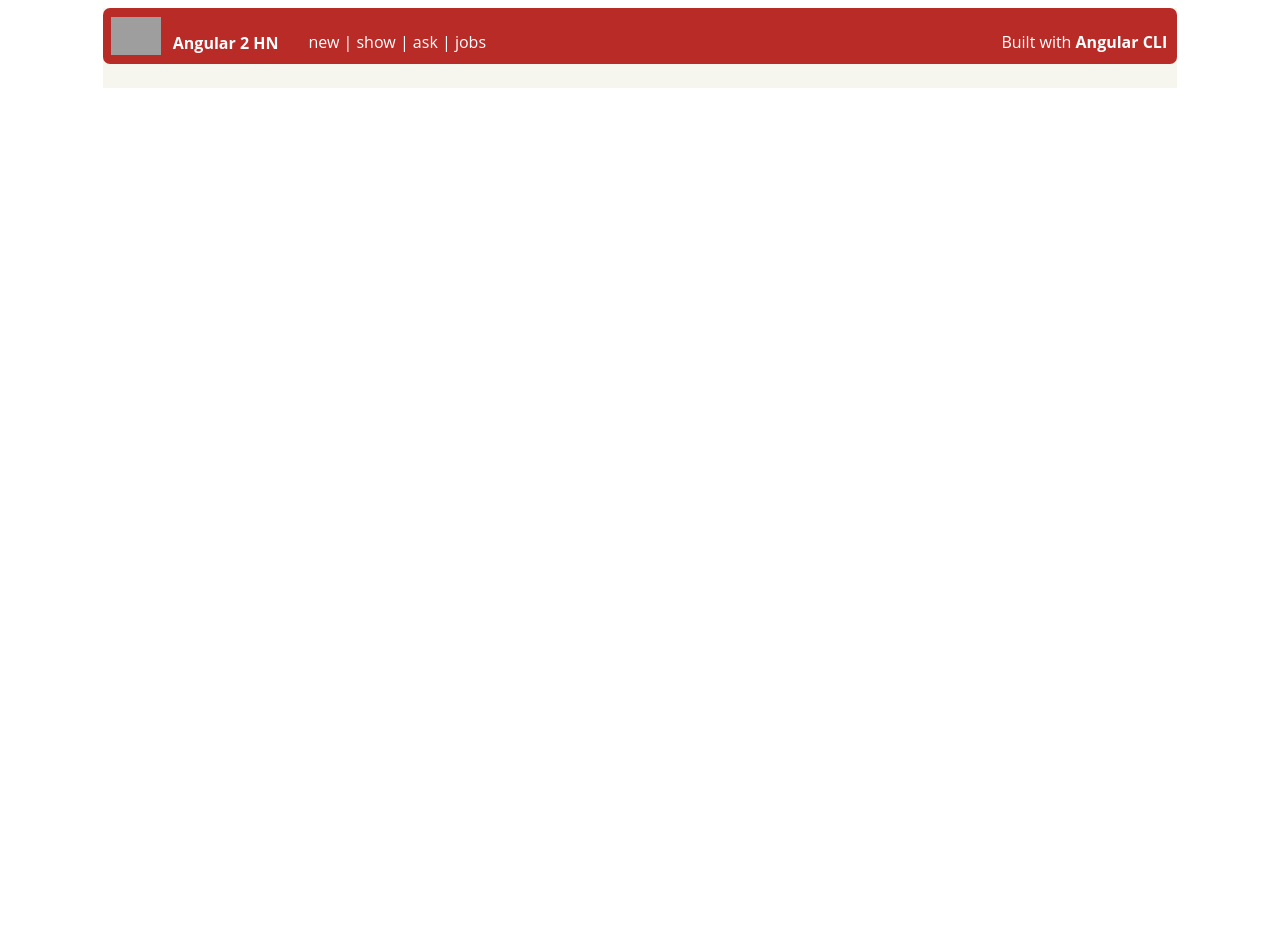
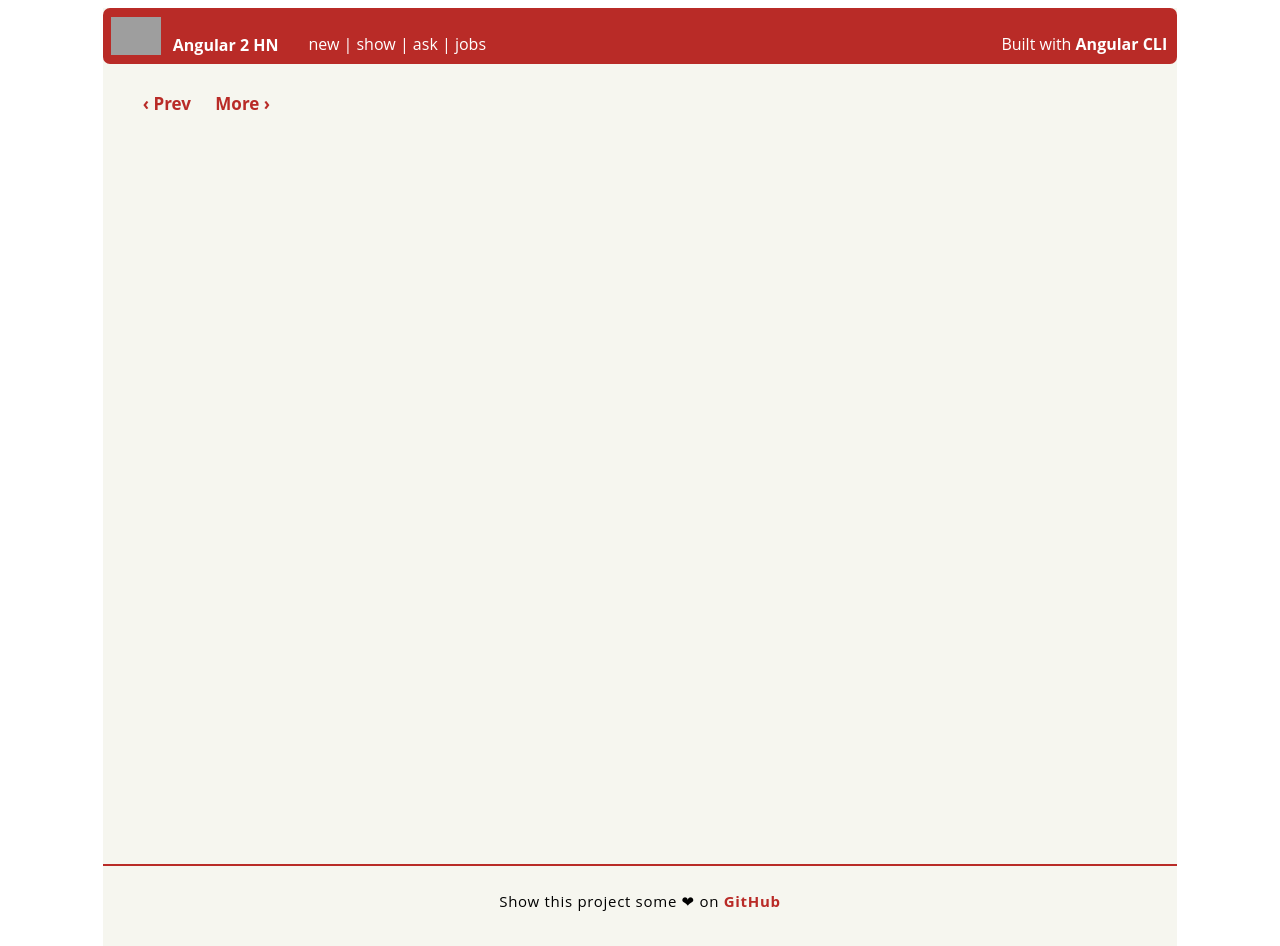
Before and after one commit to rhifynnauso/angular2-hn, an Angular app: page / in a window 1280 px wide. Before the commit the page ends 800 px from the top, so only its background shows below. Built offline with nearby package versions, Linux system fonts and the light colour scheme; grey boxes are pictures that could not be loaded.

Commit message:
add footer and stories components

```diff
--- a/src/app/app.component.html
+++ b/src/app/app.component.html
@@ -1,3 +1,5 @@
 <div id="wrapper">
   <app-header></app-header>
+  <app-stories></app-stories>
+  <app-footer></app-footer>
 </div>
--- a/src/app/app.module.ts
+++ b/src/app/app.module.ts
@@ -5,11 +5,15 @@ import { HttpModule } from '@angular/http';
 
 import { AppComponent } from './app.component';
 import { HeaderComponent } from './header/header.component';
+import { StoriesComponent } from './stories/stories.component';
+import { FooterComponent } from './footer/footer.component';
 
 @NgModule({
   declarations: [
     AppComponent,
-    HeaderComponent
+    HeaderComponent,
+    StoriesComponent,
+    FooterComponent
   ],
   imports: [
     BrowserModule,
--- /dev/null
+++ b/src/app/footer/footer.component.html
@@ -0,0 +1,3 @@
+<center id="footer">
+    <p>Show this project some ❤ on <a href="https://github.com/hdjirdeh/angular2-hn" target="_blank">GitHub</a></p>
+ </center>
--- /dev/null
+++ b/src/app/footer/footer.component.scss
@@ -0,0 +1,23 @@
+$mobile-only: "only screen and (max-width : 768px)";
+
+#footer {
+  position: relative;
+  padding: 10px;
+  height: 60px;
+  border-top: 2px solid #b92b27;
+  letter-spacing: 0.7px;
+
+  a {
+  	color: #b92b27;
+  	font-weight: bold;
+  	text-decoration: none;
+  }
+
+  &:hover {
+  	text-decoration: underline;
+  }
+
+  @media #{$mobile-only} {
+    display: none;
+  }
+}
--- /dev/null
+++ b/src/app/footer/footer.component.ts
@@ -0,0 +1,15 @@
+import { Component, OnInit } from '@angular/core';
+
+@Component({
+  selector: 'app-footer',
+  templateUrl: './footer.component.html',
+  styleUrls: ['./footer.component.scss']
+})
+export class FooterComponent implements OnInit {
+
+  constructor() { }
+
+  ngOnInit() {
+  }
+
+}
--- a/src/app/header/header.component.scss
+++ b/src/app/header/header.component.scss
@@ -66,7 +66,7 @@ h1 {
   width: inherit;
   height: 20px;
   left: 10px;
-  top: 25px;
+  top: 27px;
 
   @media #{$mobile-only} {
     top: 22px;
--- /dev/null
+++ b/src/app/stories/stories.component.html
@@ -0,0 +1,15 @@
+<div class="main-content">
+  <ol>
+    <li *ngFor="let item of items; let i = index" class="post">
+      Story #{{i}}
+    </li>
+  </ol>
+  <div class="nav">
+    <a href="" class="prev">
+      ‹ Prev
+    </a>
+    <a href="" class="more">
+      More ›
+    </a>
+  <div>
+</div>
--- /dev/null
+++ b/src/app/stories/stories.component.scss
@@ -0,0 +1,114 @@
+$mobile-only: "only screen and (max-width : 768px)";
+
+a {
+  color: #b92b27;
+  text-decoration: none;
+  font-weight: bold;
+
+  &:hover {
+    text-decoration: underline;
+  };
+}
+
+ol {
+  padding: 0 40px;
+  margin: 0;
+
+  @media #{$mobile-only} {
+    box-sizing: border-box;
+    list-style: none;
+    padding: 0 10px;
+  }
+
+  li {
+    position: relative;
+    -webkit-transition: background-color .2s ease;
+    transition: background-color .2s ease;
+  }
+}
+
+.list-margin {
+  @media #{$mobile-only} {
+    margin-top: 55px;
+  }
+}
+
+.main-content {
+  position: relative;
+  width: 100%;
+  min-height: 100vh;
+  -webkit-transition: opacity .2s ease;
+  transition: opacity .2s ease;
+  box-sizing: border-box;
+  padding: 8px 0;
+  z-index: 0;
+}
+
+.post {
+  padding: 0 0 10px 5px;
+  transition: background-color 0.2s ease;
+
+  @media #{$mobile-only} {
+    padding: 10px 0 10px 5px;
+    border-bottom: 1px solid #CECECB;
+  }
+
+  .itemNum {
+    color: #696969;
+    position: absolute;
+    width: 30px;
+    text-align: right;
+    left: 0;
+    top: 4px;
+  }
+}
+
+.item-block {
+  display: block;
+}
+
+
+.nav {
+  padding: 10px 40px;
+  margin-top: 10px;
+  font-size: 17px;
+
+  a {
+    @media #{$mobile-only} {
+      color: #B92B27;
+      text-decoration: none;
+    }
+  }
+
+  @media #{$mobile-only} {
+    margin: 20px 0;
+    text-align: center;
+    padding: 10px 80px;
+    height: 20px;
+  }
+
+  .prev {
+    padding-right: 20px;
+
+    @media #{$mobile-only} {
+      float: left;
+      padding-right: 0;
+    }
+  }
+
+  .more {
+    @media #{$mobile-only} {
+      float: right;
+    }
+  }
+}
+
+.job-header {
+  font-size: 15px;
+  padding: 0 40px 10px;
+
+  @media #{$mobile-only} {
+    padding: 60px 15px 25px 15px;
+    border-bottom: 2px dotted #b92b27;
+  }
+}
--- /dev/null
+++ b/src/app/stories/stories.component.ts
@@ -0,0 +1,15 @@
+import { Component, OnInit } from '@angular/core';
+
+@Component({
+  selector: 'app-stories',
+  templateUrl: './stories.component.html',
+  styleUrls: ['./stories.component.scss']
+})
+export class StoriesComponent implements OnInit {
+
+  constructor() { }
+
+  ngOnInit() {
+  }
+
+}
```
Also changed, not shown: 2 other files (tests, documents, lock files or other folders).
